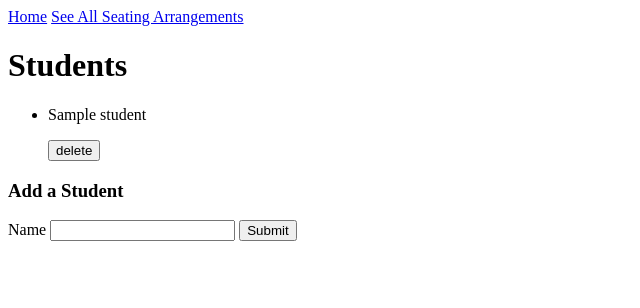
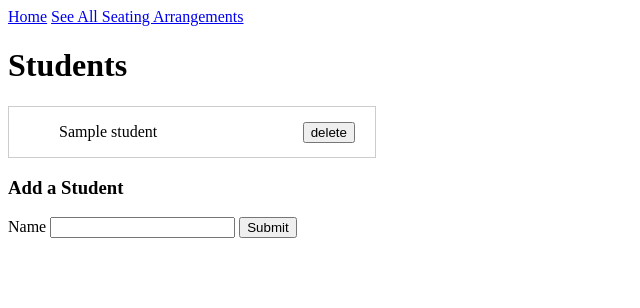
Before and after one commit to jessiedouglas/seatpicker, a Python web app: template templates/student.html in a window 1280 px wide. Shown: the top 308 px of the page, without its empty margins (0-640 px from the left). Run offline with Jinja, Linux system fonts and the light colour scheme; the template is opened without the code that fills it: most values are stand-ins (such as "Sample title", 1, 10 or a date in 2020).

Commit message:
Add styling to student page

```diff
--- /dev/null
+++ b/resources/css/students.css
@@ -0,0 +1,22 @@
+.clearfix:after {
+	content: "";
+	display: block;
+	clear: both;
+}
+
+.student {
+	float: left;
+	width: 25%;
+	padding-left: 50px;
+	border: 1px solid #ccc;
+}
+
+.name {
+	float:left;
+}
+
+.delete-button {
+	float: right;
+	margin-top: 15px;
+	margin-right: 20px;
+}
--- a/templates/student.html
+++ b/templates/student.html
@@ -1,6 +1,7 @@
 <html>
 <header>
 	<title>Students</title>
+	<link href="/resources/css/students.css" rel="stylesheet" type="text/css">
 </header>
 <body>
 	{% if not msg == None %}
@@ -14,18 +15,18 @@
 
 	<h1>Students</h1>
 	{% if students|length > 0 %}
-		<ul>
+		<section class="clearfix">
 		{% for student in students %}
 			<form method="post" action="/student">
 				<input type="hidden" name="_method" value="delete">
-				<li>
-					<p>{{ student.name }}</p>
+				<div class="student clearfix">
+					<p class="name">{{ student.name }}</p>
 					<input type="hidden" name="key" value="{{ student.key.urlsafe() }}">
-					<input type="submit" value="delete">
-				</li>
+					<input type="submit" value="delete" class="delete-button">
+				</div>
 			</form>
 		{% endfor %}
-		</ul>
+		</section>
 	{% else %}
 	<p>No students found!</p>
 	{% endif %}
```
